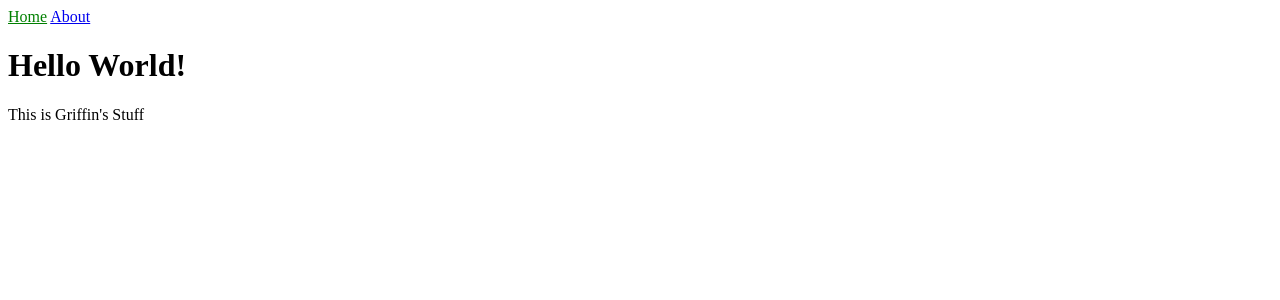
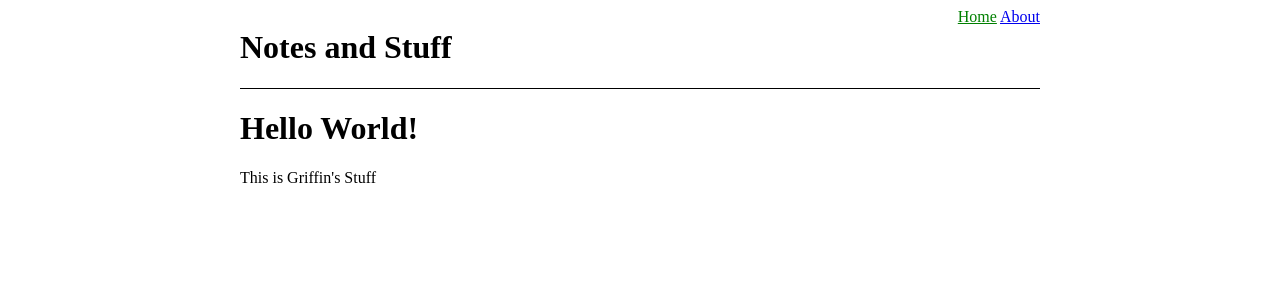
Before and after one commit to gjburke/gjburke.github.io, a Jekyll site: the page built from index.html, in a window 1280 px wide. Shown: the top 300 px of the page. Built offline with Jekyll 4.4.1, drawn with Linux system fonts in a browser that asks for light colours.

Commit message:
Added header to include, wraps title and navigation bar

```diff
--- /dev/null
+++ b/_includes/header.html
@@ -0,0 +1,4 @@
+<header>
+    <h1>Notes and Stuff</h1>
+    {% include navigation.html %}
+</header>
--- a/_layouts/default.html
+++ b/_layouts/default.html
@@ -6,7 +6,9 @@
     <link rel="stylesheet" href="/assets/css/styles.css"/>
   </head>
   <body>
-    {% include navigation.html %}
-    {{ content }}
+    <div class="content">
+      {% include header.html %}
+      {{ content }}
+    </div>
   </body>
 </html>
--- a/_sass/main.scss
+++ b/_sass/main.scss
@@ -1,3 +1,23 @@
+body {
+    display: flex;
+    flex-direction: column;
+}
+
+.content {
+    align-self: center;
+    width: 800px;
+}
+
+header {
+    display: flex;
+    flex-direction: row;
+    justify-content: space-between;
+    border-bottom: 1px solid black;
+}
+
+header > h1 {
+}
+
 .current {
     color: green;
 }
```
